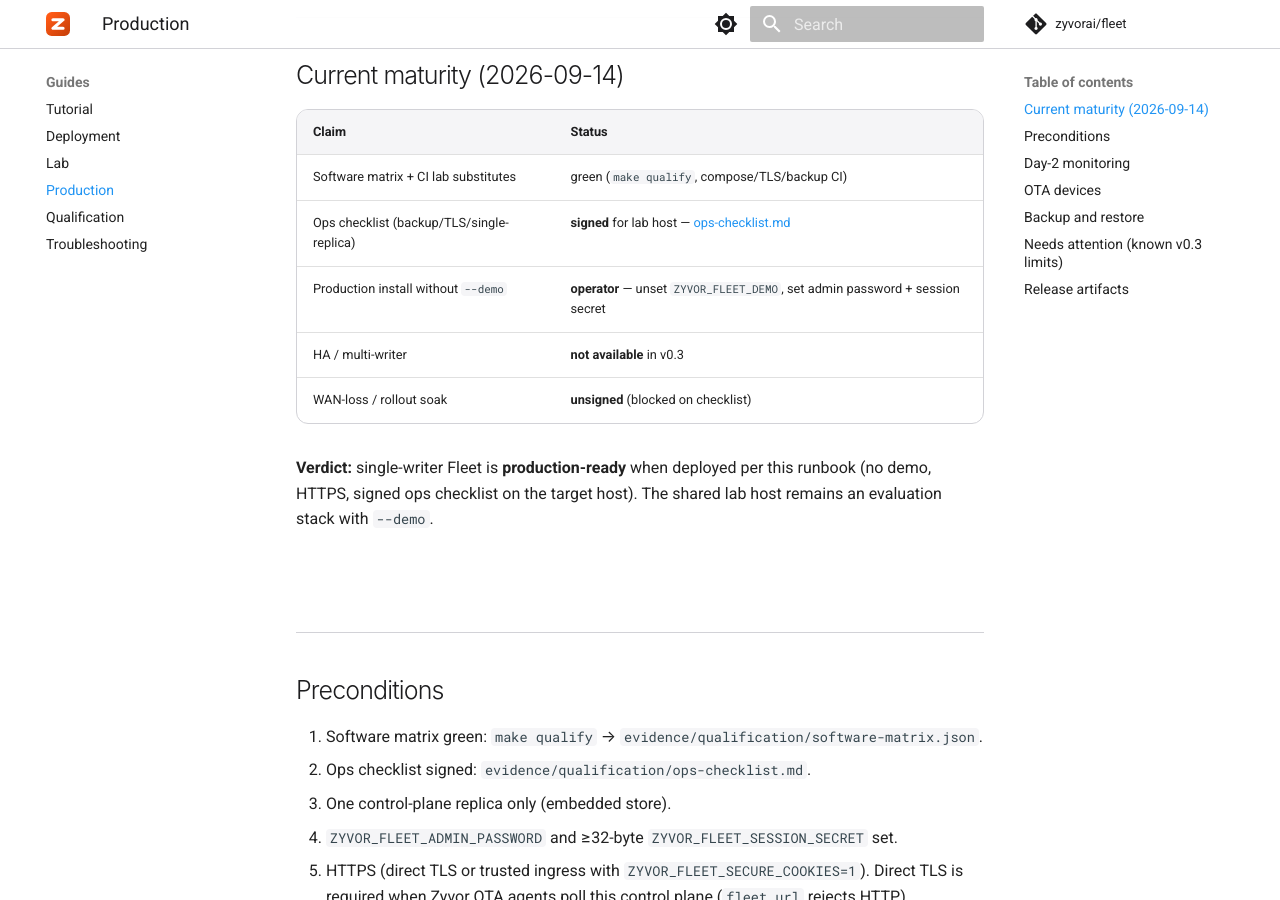
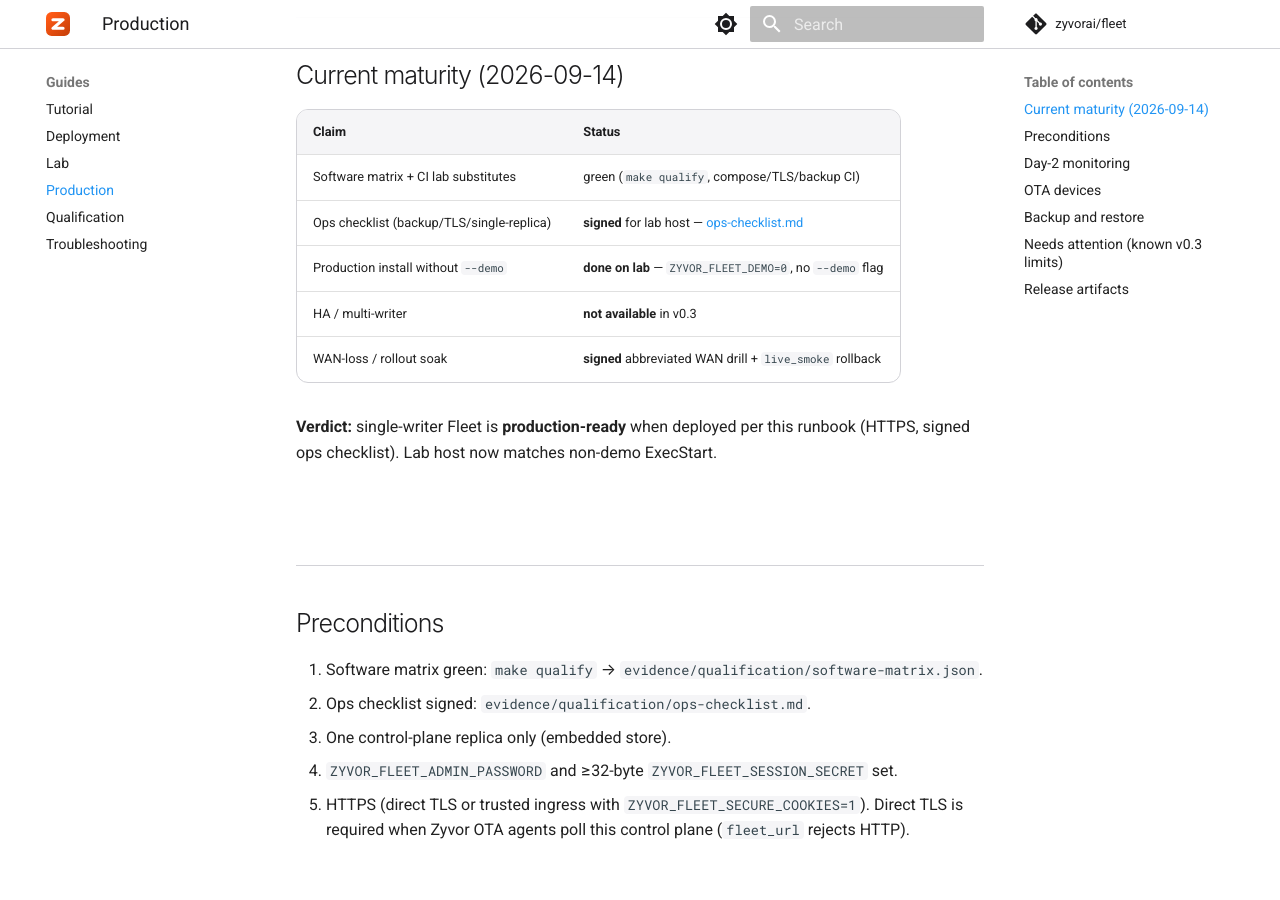
Before and after one commit to zyvorai/fleet, an MkDocs documentation site: the page built from docs/PRODUCTION.md, in a window 1280 px wide and 900 px high, scrolled down 691 px. Built offline with MkDocs 1.6.1 and Material for MkDocs 9.7.7, drawn with Linux system fonts in a browser that asks for light colours; comment, search, counter and statistics services are not loaded.

Commit message:
Harden lab Fleet to non-demo and sign WAN-loss ops drill.

```diff
--- a/docs/PRODUCTION.md
+++ b/docs/PRODUCTION.md
@@ -15,13 +15,12 @@
 |---|---|
 | Software matrix + CI lab substitutes | green (`make qualify`, compose/TLS/backup CI) |
 | Ops checklist (backup/TLS/single-replica) | **signed** for lab host — [ops-checklist.md](https://github.com/zyvorai/fleet/blob/main/evidence/qualification/ops-checklist.md) |
-| Production install without `--demo` | **operator** — unset `ZYVOR_FLEET_DEMO`, set admin password + session secret |
+| Production install without `--demo` | **done on lab** — `ZYVOR_FLEET_DEMO=0`, no `--demo` flag |
 | HA / multi-writer | **not available** in v0.3 |
-| WAN-loss / rollout soak | **unsigned** (blocked on checklist) |
+| WAN-loss / rollout soak | **signed** abbreviated WAN drill + `live_smoke` rollback |
 
 **Verdict:** single-writer Fleet is **production-ready** when deployed per this runbook
-(no demo, HTTPS, signed ops checklist on the target host). The shared lab host remains
-an evaluation stack with `--demo`.
+(HTTPS, signed ops checklist). Lab host now matches non-demo ExecStart.
 
 ## Preconditions
 
```
Also changed, not shown: CHANGELOG.md (+2 -0 lines), docs/LAB.md (+4 -3 lines), evidence/qualification/ops-checklist.md (+20 -21 lines), 1 other file.
